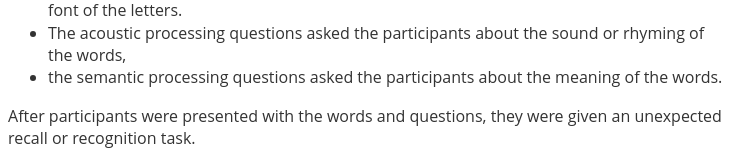
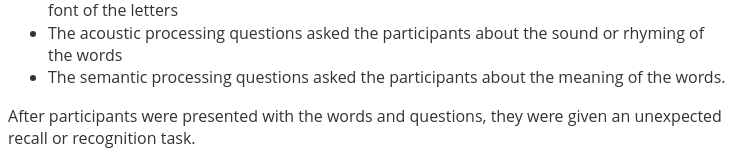
Before and after one commit to cp2423/cp2423.github.io, a plain HTML site: page memory_encoding.html in a window 1280 px wide. Shown: the part 1023-1186 px from the top of the page, 272-1028 px from the left. Drawn offline with Linux system fonts and the light colour scheme.

Commit message:
Update memory_encoding.html
tweaked some typos

```diff
--- a/memory_encoding.html
+++ b/memory_encoding.html
@@ -17,7 +17,7 @@
 
 <p>Now let’s turn our attention to acoustic encoding. You are driving in your car and a song comes on the radio that you haven’t heard in at least 10 years, but you sing along, recalling every word. In the United States, children often learn the alphabet through song, and they learn the number of days in each month through rhyme: <blockquote>"Thirty days hath September, / April, June, and November; / All the rest have thirty-one, / Save February, with twenty-eight days clear, / And twenty-nine each leap year."</blockquote> These lessons are easy to remember because of acoustic encoding. We encode the sounds the words make.</p>
 
-<p>Which of the three types of encoding do you think would give you the best memory of verbal information? Psychologists Fergus Craik and Endel Tulving (1975) conducted a series of experiments to find out. Participants were given words along with questions about them. The questions required the participants to process the words at one of the three levels. <ul><li>The visual processing questions included such things as asking the participants about the font of the letters.</li><li>The acoustic processing questions asked the participants about the sound or rhyming of the words,</li><li>the semantic processing questions asked the participants about the meaning of the words.</li></ul> After participants were presented with the words and questions, they were given an unexpected recall or recognition task.</p>
+<p>Which of the three types of encoding do you think would give you the best memory of verbal information? Psychologists Fergus Craik and Endel Tulving (1975) conducted a series of experiments to find out. Participants were given words along with questions about them. The questions required the participants to process the words at one of the three levels: <ul><li>The visual processing questions included such things as asking the participants about the font of the letters</li><li>The acoustic processing questions asked the participants about the sound or rhyming of the words</li><li>The semantic processing questions asked the participants about the meaning of the words.</li></ul> After participants were presented with the words and questions, they were given an unexpected recall or recognition task.</p>
 
 <p><b>Words that had been encoded semantically were better remembered than those encoded visually or acoustically.</b> Semantic encoding involves a deeper level of processing than the shallower visual or acoustic encoding. Craik and Tulving concluded that we process verbal information best through semantic encoding.</p>
 
```
